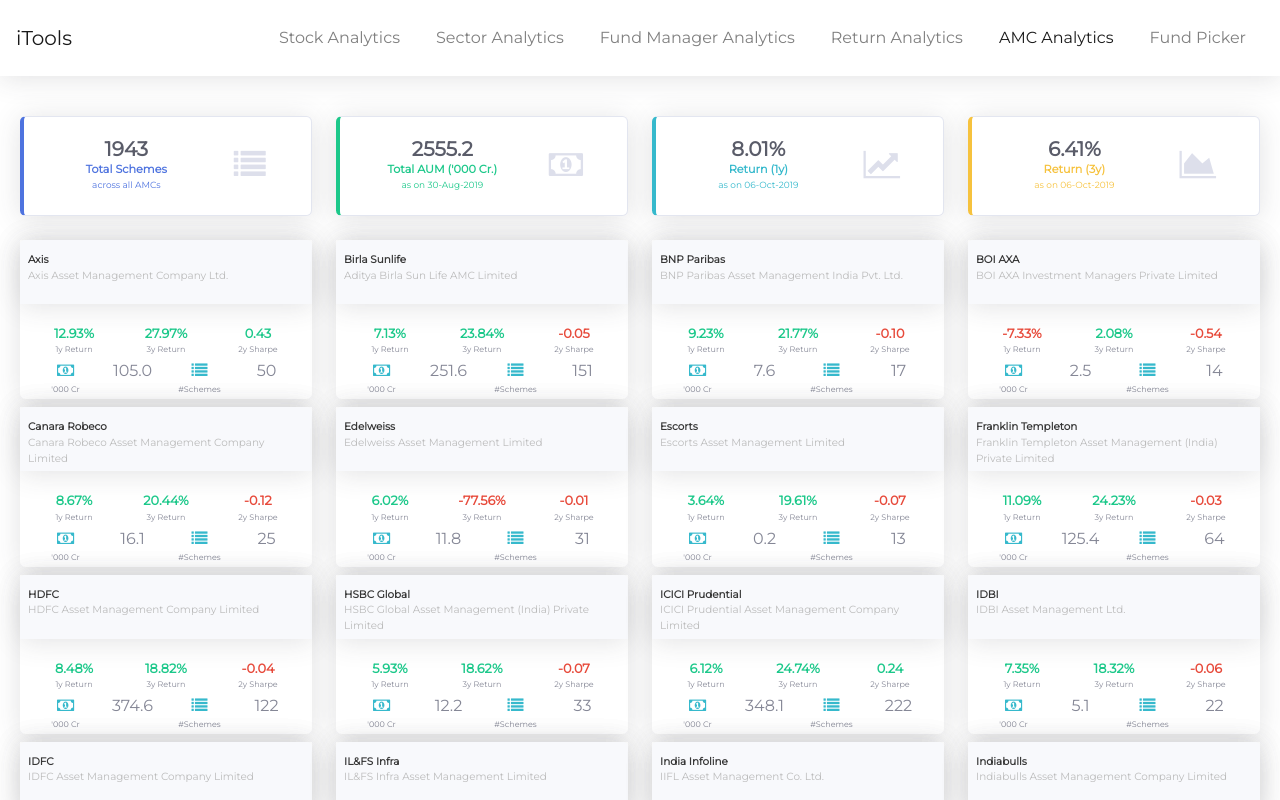
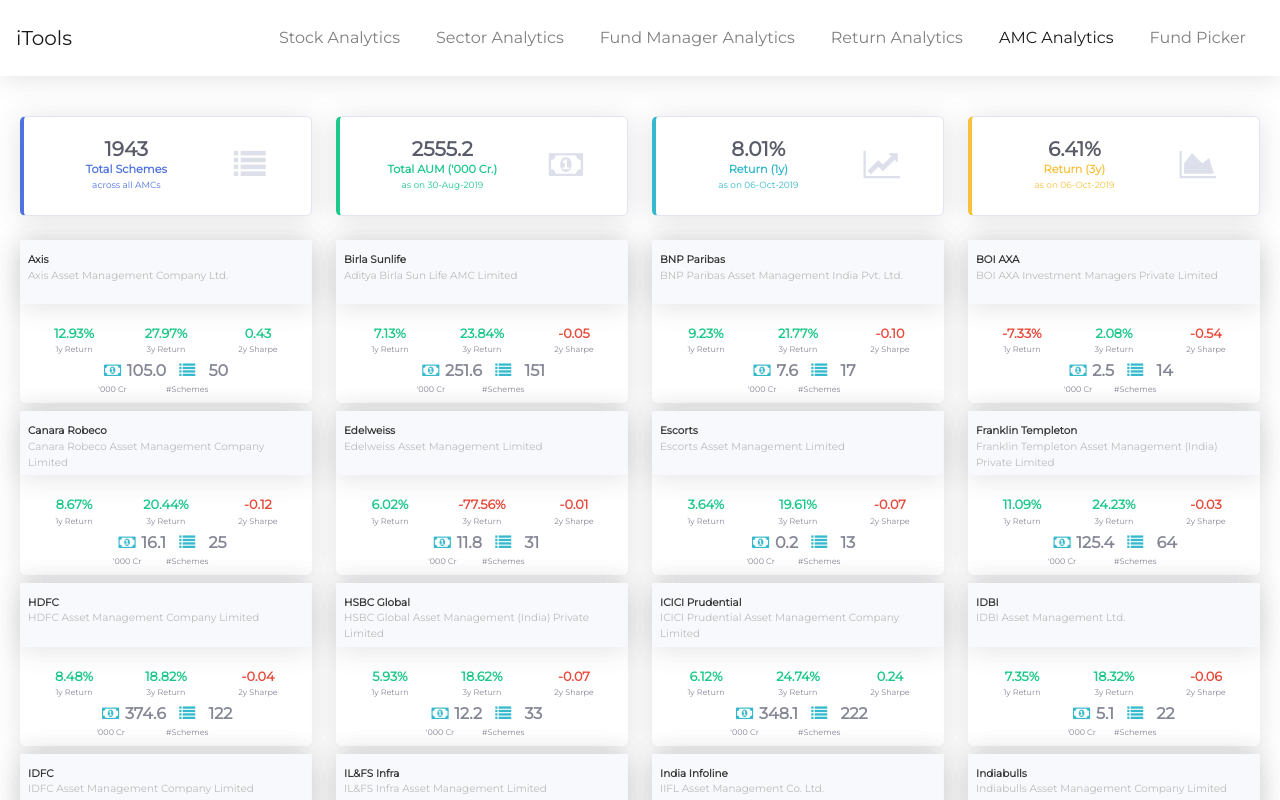
Before and after one commit to ravikiranacharya/itools-client, a React (Create React App) app: page /amc-analytics in a window 1280 px wide. Shown: the top 800 px of the page. Built offline with nearby package versions, Linux system fonts and the light colour scheme.

Commit message:
Fixed icons and labels

```diff
--- a/src/components/amcanalytics/amcCard.jsx
+++ b/src/components/amcanalytics/amcCard.jsx
@@ -61,28 +61,28 @@
             </div>
             <div className="row p-1">
               <div className="col-md-6 col-lg-6 col-sm-6 col-6">
-                <div className="row">
-                  <div className="col-md-6 col-lg-6 col-sm-6 col-6">
+                <div className="row pull-right">
+                  <div>
                     <i className="fa text-info fa-money" />
                     <div className="card-label">'000 Cr</div>
                   </div>
-                  <div className="col-md-6 col-lg-6 col-sm-6 col-6">
-                    <div>{`${
+                  <div>
+                    <p className="font-weight-bold">{`${
                       parseFloat(data.aum)
                         ? parseFloat(data.aum).toFixed(1)
                         : "-"
-                    }`}</div>
+                    }`}</p>
                   </div>
                 </div>
               </div>
               <div className="col-md-6 col-lg-6 col-sm-6 col-6">
                 <div className="row">
-                  <div className="col-md-6 col-lg-6 col-sm-6 col-6">
+                  <div>
                     <i className="fa text-info fa-list" />
                     <div className="card-label">#Schemes</div>
                   </div>
-                  <div className="col-md-6 col-lg-6 col-sm-6 col-6">
-                    <div>{`${data.schemesCount}`}</div>
+                  <div>
+                    <p className="font-weight-bold">{`${data.schemesCount}`}</p>
                   </div>
                 </div>
               </div>
```
